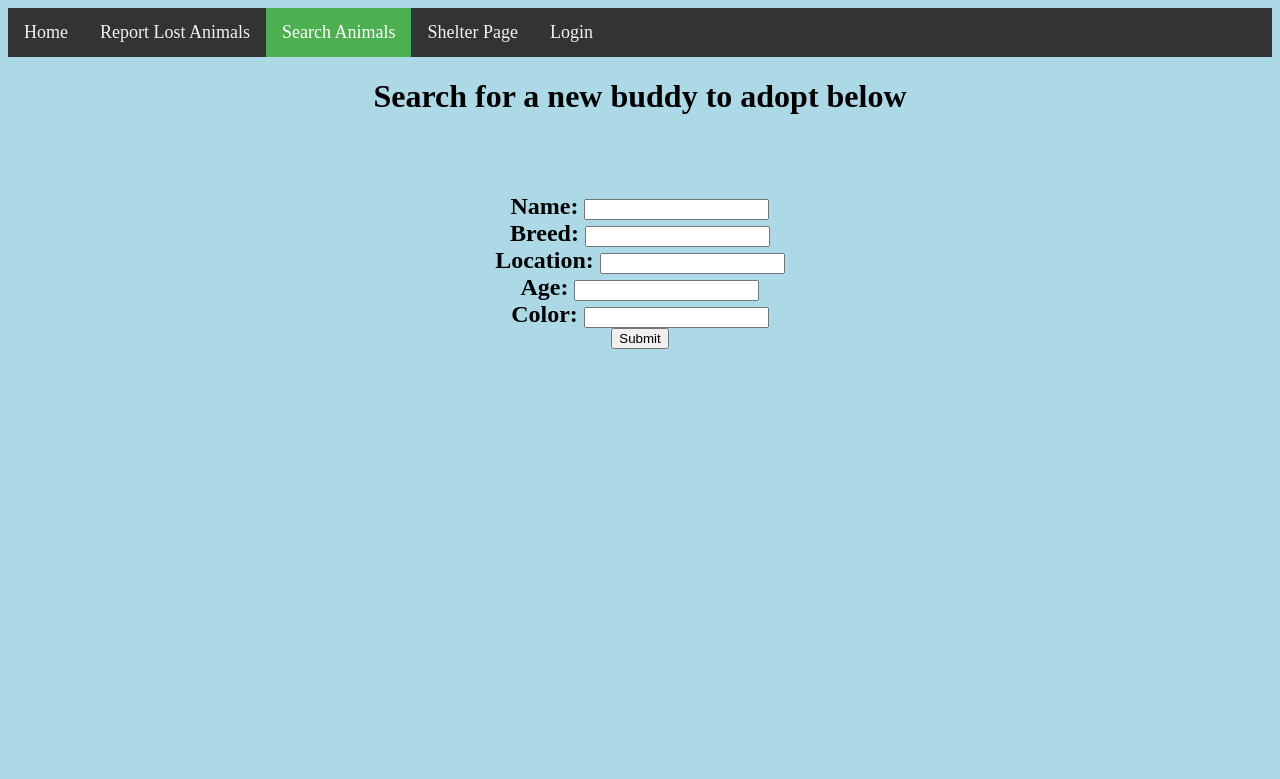
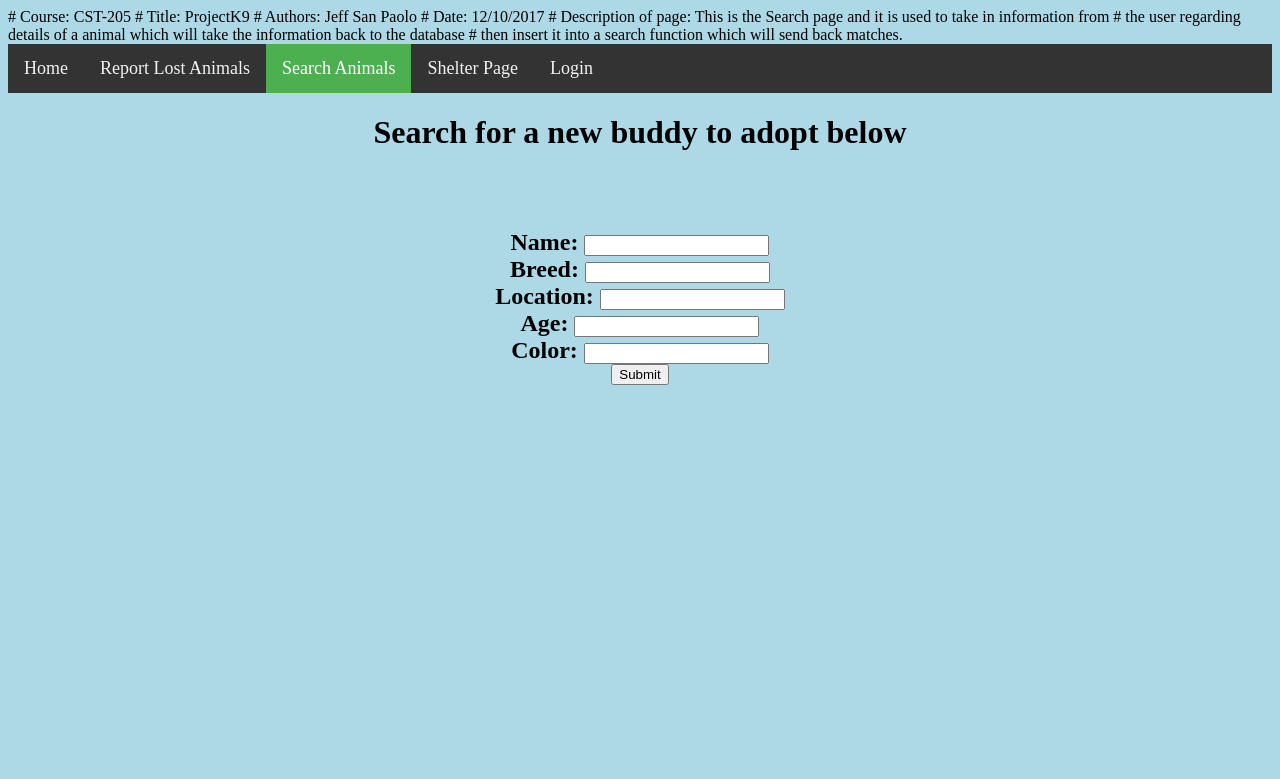
Before and after one commit to Jeff117/Project1, a Flask app: template templates/SearchAnimals.html in a window 1280 px wide. Shown: the top 779 px of the page. Run offline with Flask 2, Linux system fonts and the light colour scheme; the template is opened without the code that fills it, so the values that code supplies are empty; some libraries are stand-ins or nearby versions.

Commit message:
Update SearchAnimals.html

```diff
--- a/templates/SearchAnimals.html
+++ b/templates/SearchAnimals.html
@@ -1,3 +1,11 @@
+# Course: CST-205
+# Title: ProjectK9
+# Authors: Jeff San Paolo
+# Date: 12/10/2017
+# Description of page: This is the Search page and it is used to take in information from
+# the user regarding details of a animal which will take the information back to the database
+# then insert it into a search function which will send back matches.
+
 <head>
 <title> Adopt a new buddy! </title>
 
```
